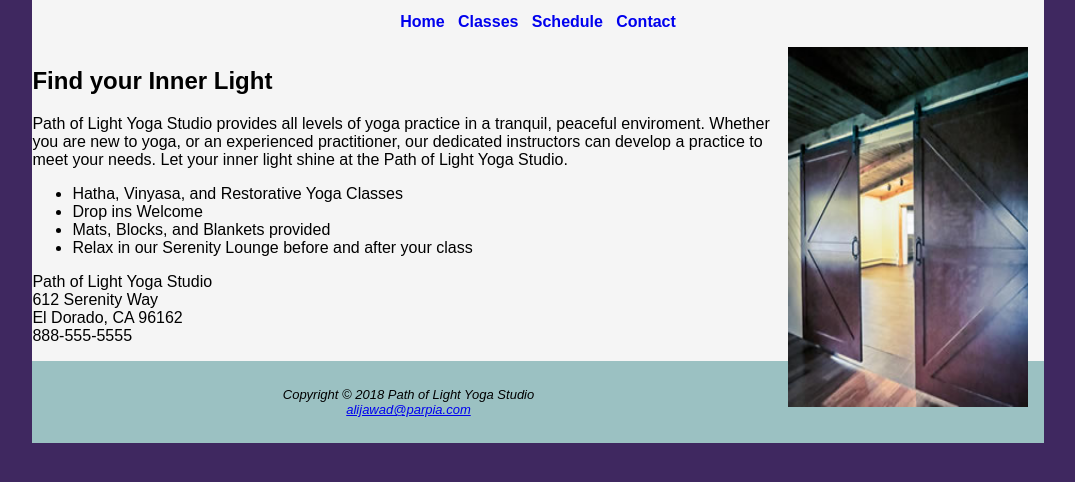
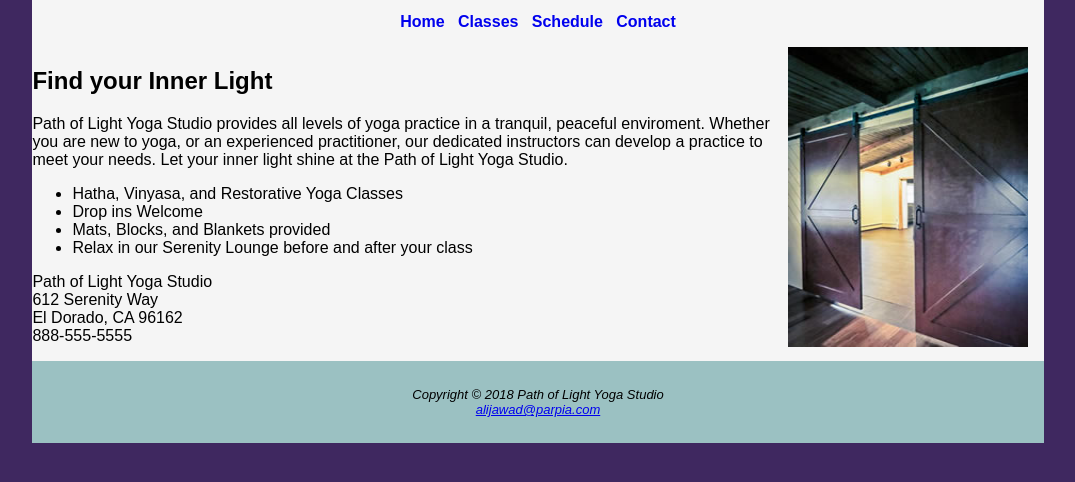
Before and after one commit to Techycubes/4.17, a plain HTML site: page index.html in a window 1280 px wide. Shown: the part 174-656 px from the top of the page, without its empty margins (102-1177 px from the left). Drawn offline with Linux system fonts and the light colour scheme.

Commit message:
Update index.html

```diff
--- a/index.html
+++ b/index.html
@@ -13,7 +13,7 @@
     <nav>
     <b><a href="index.html">Home</a> &nbsp; <a href="classes.html">Classes</a> &nbsp;   <a href="schedule.html">Schedule</a> &nbsp; <a href="contact.html">Contact</a></b>
     </nav>
-    <img src="yogadoor.jpg" alt="yoga door" height="360px" width="240px" align="right">
+    <img src="yogadoor.jpg" alt="yoga door" height="300px" width="240px" align="right">
     <h2>Find your Inner Light</h2>
     <p>Path of Light Yoga Studio provides all levels of yoga practice in a tranquil, peaceful enviroment. Whether you are new to yoga, or an experienced practitioner,
     our dedicated instructors can develop a practice to meet your needs. Let your inner light shine at the Path of Light Yoga Studio.</p>
```
